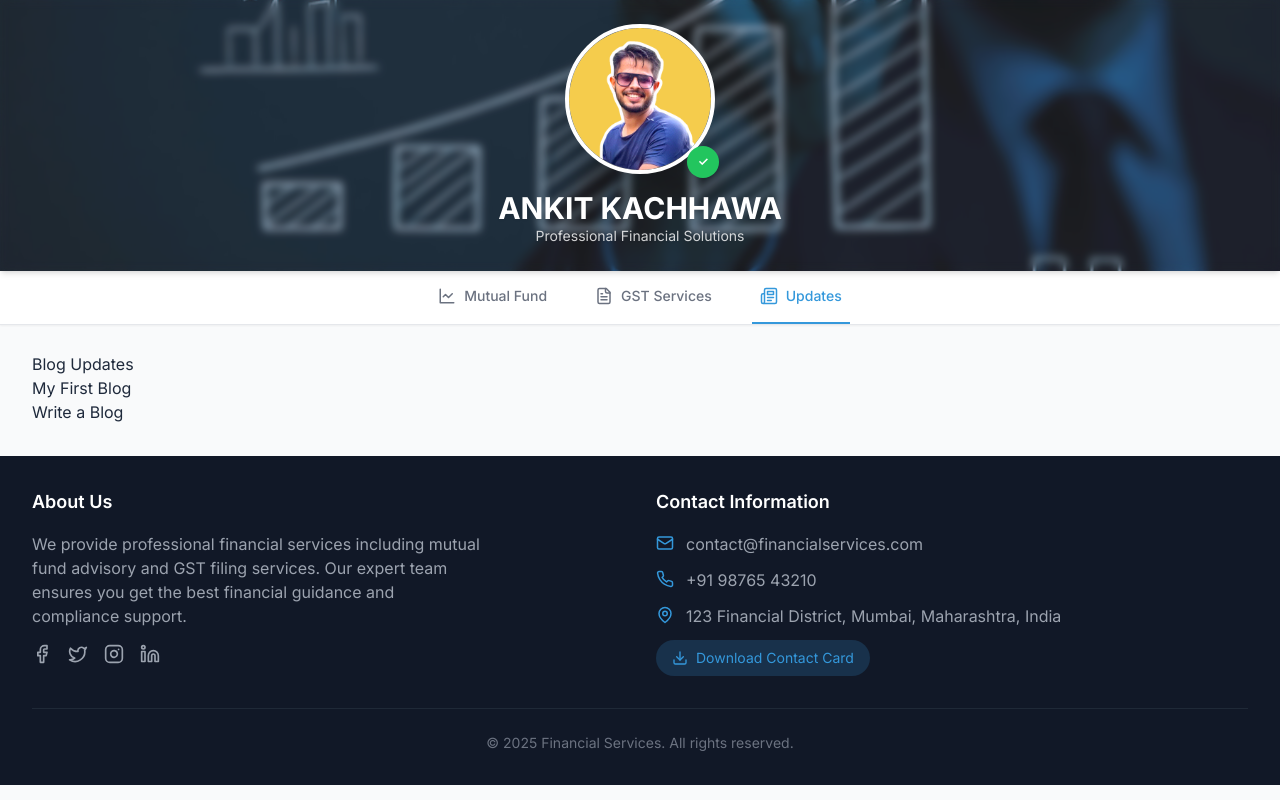
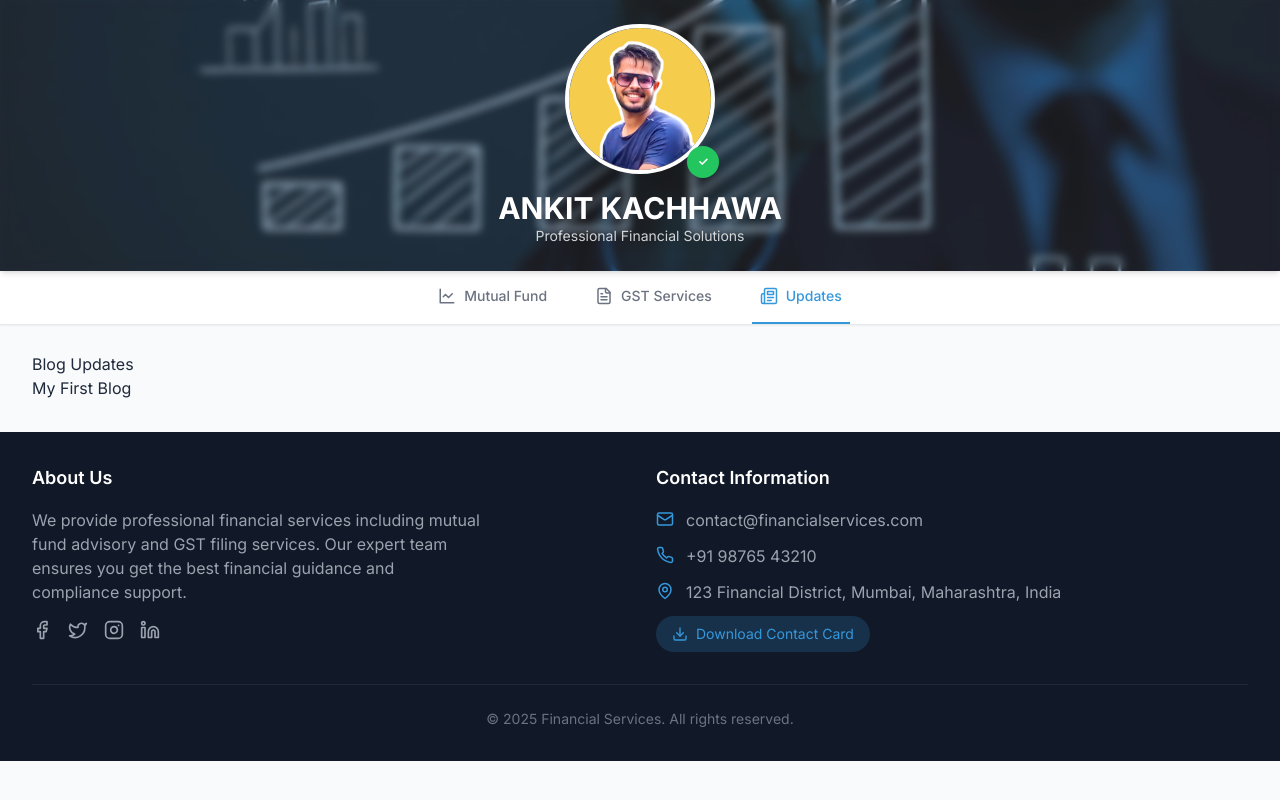
Before and after one commit to AnkitKachhawa1/aaaa, a React (Vite) app: page /updates in a window 1280 px wide. Built offline with nearby package versions, Linux system fonts and the light colour scheme.

Commit message:
Update UpdatesPage.tsx

```diff
--- a/src/pages/UpdatesPage.tsx
+++ b/src/pages/UpdatesPage.tsx
@@ -15,7 +15,6 @@ const UpdatesPage = () => {
           </li>
         ))}
       </ul>
-      <Link to="/blogs/new">Write a Blog</Link>
     </div>
   );
 };
```
